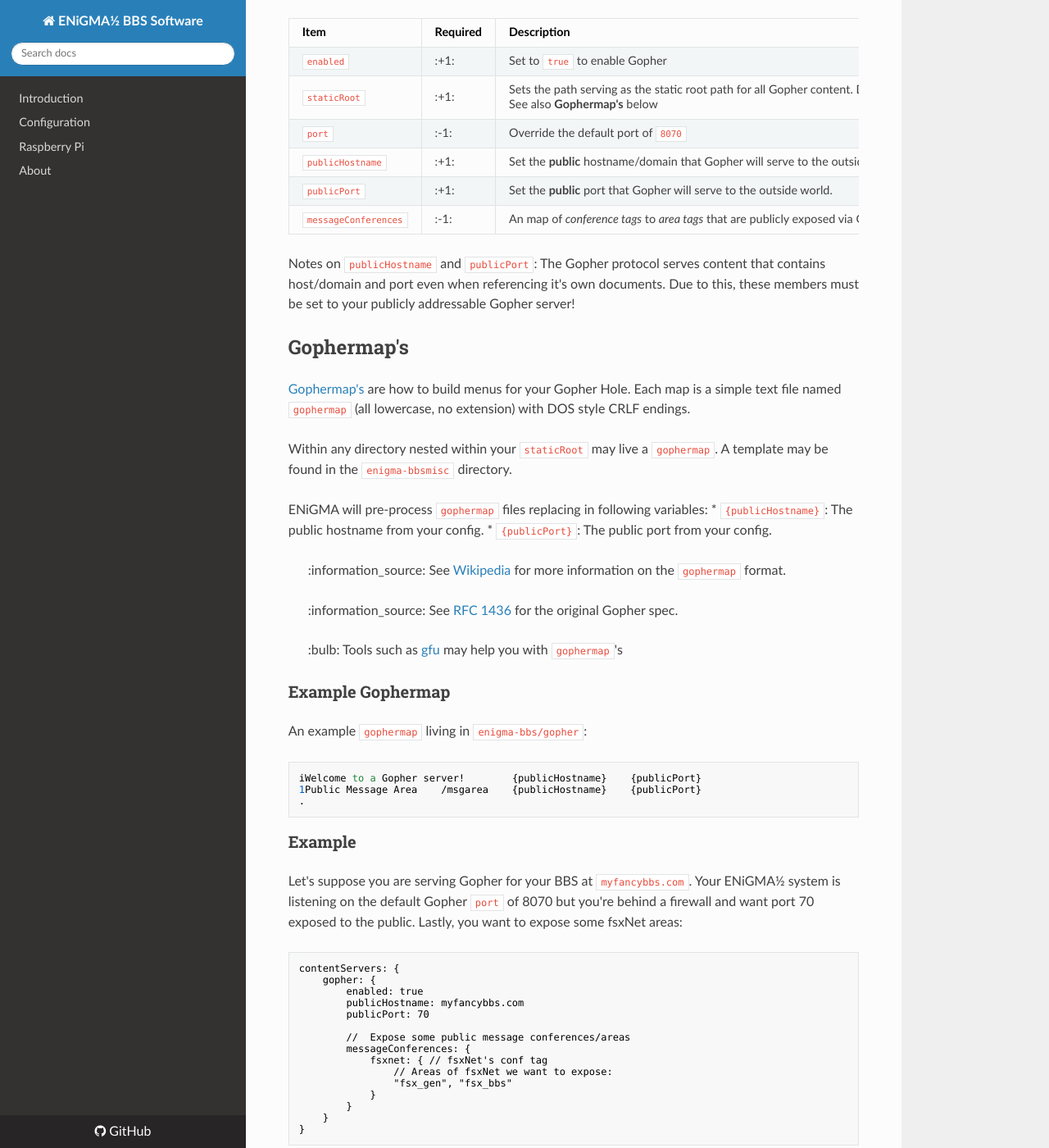
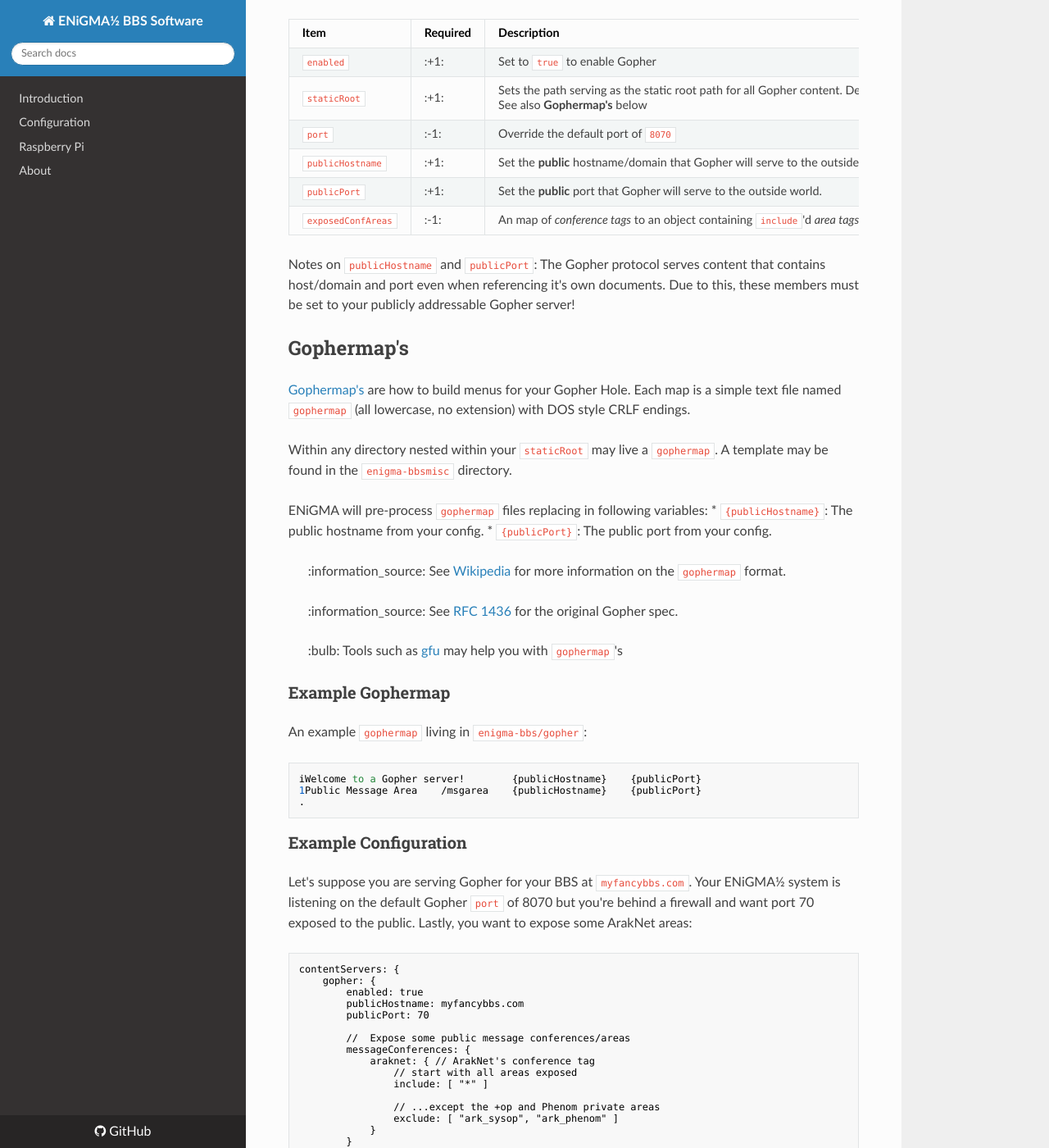
Before and after one commit to NuSkooler/enigma-bbs, an MkDocs documentation site: the page built from docs/_docs/servers/contentservers/gopher.md, in a window 1280 px wide and 1400 px high, scrolled down 310 px. Shown: the whole window at 82% size. Built offline with MkDocs 1.6.1, drawn with Linux system fonts in a browser that asks for light colours; nearby versions of some CDN libraries; old or Windows-style settings are respelled for this version of MkDocs; some of the changed text lies outside the part shown.

Commit message:
Update documentation around Gopher config

````diff
--- a/docs/_docs/servers/contentservers/gopher.md
+++ b/docs/_docs/servers/contentservers/gopher.md
@@ -3,7 +3,7 @@ layout: page
 title: Gopher Server
 ---
 ## The Gopher Content Server
-The Gopher *content server* provides access to publicly exposed message conferences and areas over Gopher (gopher://) as well as any other content you wish to serve in your Gopher Hole!
+The Gopher *content server* provides access to publicly exposed message conferences and areas over Gopher (`gopher://`) as well as any other content you wish to serve in your Gopher Hole!
 
 ## Configuration
 Gopher configuration is found in `contentServers.gopher` in `config.hjson`.
@@ -15,7 +15,7 @@ Gopher configuration is found in `contentServers.gopher` in `config.hjson`.
 | `port` | :-1: | Override the default port of `8070` |
 | `publicHostname` | :+1: | Set the **public** hostname/domain that Gopher will serve to the outside world. Example: `myfancybbs.com` |
 | `publicPort` | :+1: | Set the **public** port that Gopher will serve to the outside world. |
-| `messageConferences` | :-1: | An map of *conference tags* to *area tags* that are publicly exposed via Gopher. See example below. |
+| `exposedConfAreas` | :-1: | An map of *conference tags* to an object containing `include`'d *area tags*, and exceptions via `exclude`'d *area tags*. Area tags may contain wildcards of '*' and '?'. Any area tags that match will be exposed to Gopher. See **Example Configuration** below.
 
 Notes on `publicHostname` and `publicPort`:
 The Gopher protocol serves content that contains host/domain and port even when referencing it's own documents. Due to this, these members must be set to your publicly addressable Gopher server!
@@ -43,8 +43,8 @@ iWelcome to a Gopher server!        {publicHostname}    {publicPort}
 .
 ```
 
-### Example
-Let's suppose you are serving Gopher for your BBS at `myfancybbs.com`. Your ENiGMA½ system is listening on the default Gopher `port` of 8070 but you're behind a firewall and want port 70 exposed to the public. Lastly, you want to expose some fsxNet areas:
+### Example Configuration
+Let's suppose you are serving Gopher for your BBS at `myfancybbs.com`. Your ENiGMA½ system is listening on the default Gopher `port` of 8070 but you're behind a firewall and want port 70 exposed to the public. Lastly, you want to expose some ArakNet areas:
 
 ```hjson
 contentServers: {
@@ -55,9 +55,12 @@ contentServers: {
 
         //  Expose some public message conferences/areas
         messageConferences: {
-            fsxnet: { // fsxNet's conf tag
-                // Areas of fsxNet we want to expose:
-                "fsx_gen", "fsx_bbs"
+            araknet: { // ArakNet's conference tag
+                // start with all areas exposed
+                include: [ "*" ]
+
+                // ...except the +op and Phenom private areas
+                exclude: [ "ark_sysop", "ark_phenom" ]
             }
         }
     }
````
Also changed, not shown: UPGRADE.md (+1 -0 lines), WHATSNEW.md (+1 -0 lines), 1 other file.
